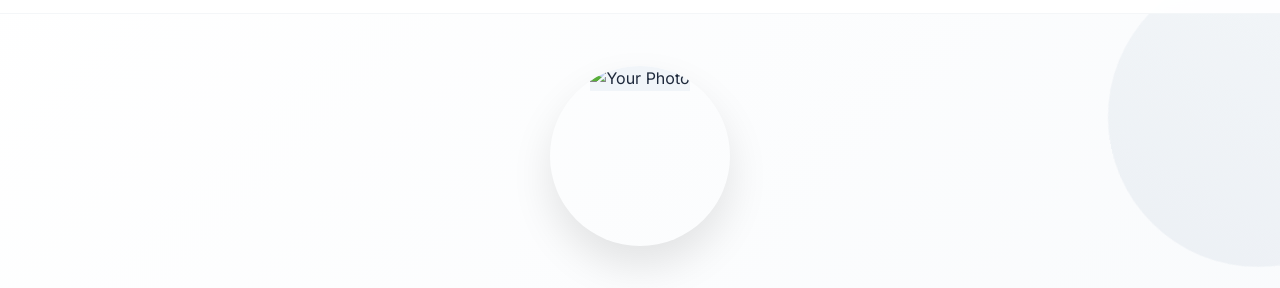
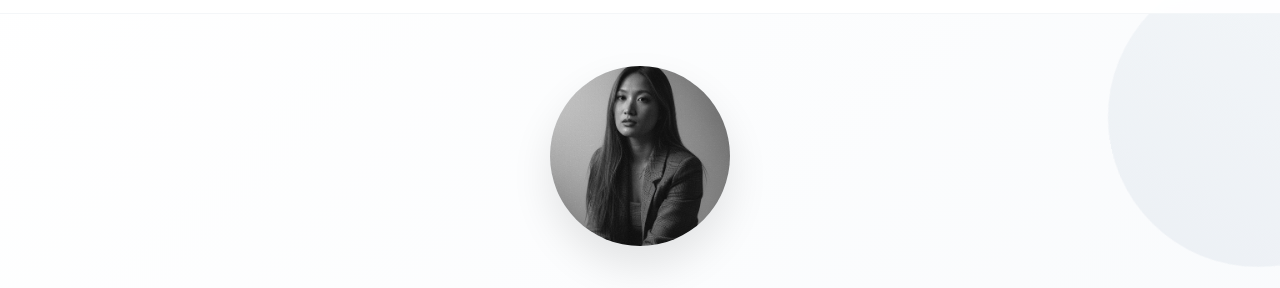
Before and after one commit to yijunqian/yijun.design, a plain HTML site: page index.html in a window 1280 px wide. Shown: the part 57-345 px from the top of the page. Drawn offline with Linux system fonts and the light colour scheme.

Commit message:
Update index.html

```diff
--- a/index.html
+++ b/index.html
@@ -33,7 +33,7 @@
         <div class="hero-content">
             <div class="profile-photo">
                 <div class="photo-container">
-                    <img src="images/profile-placeholder.svg" alt="Your Photo">
+                    <img src="image/photo_portfolio.jpg" alt="Your Photo">
                 </div>
             </div>
             <h1>Your Name</h1>
```
